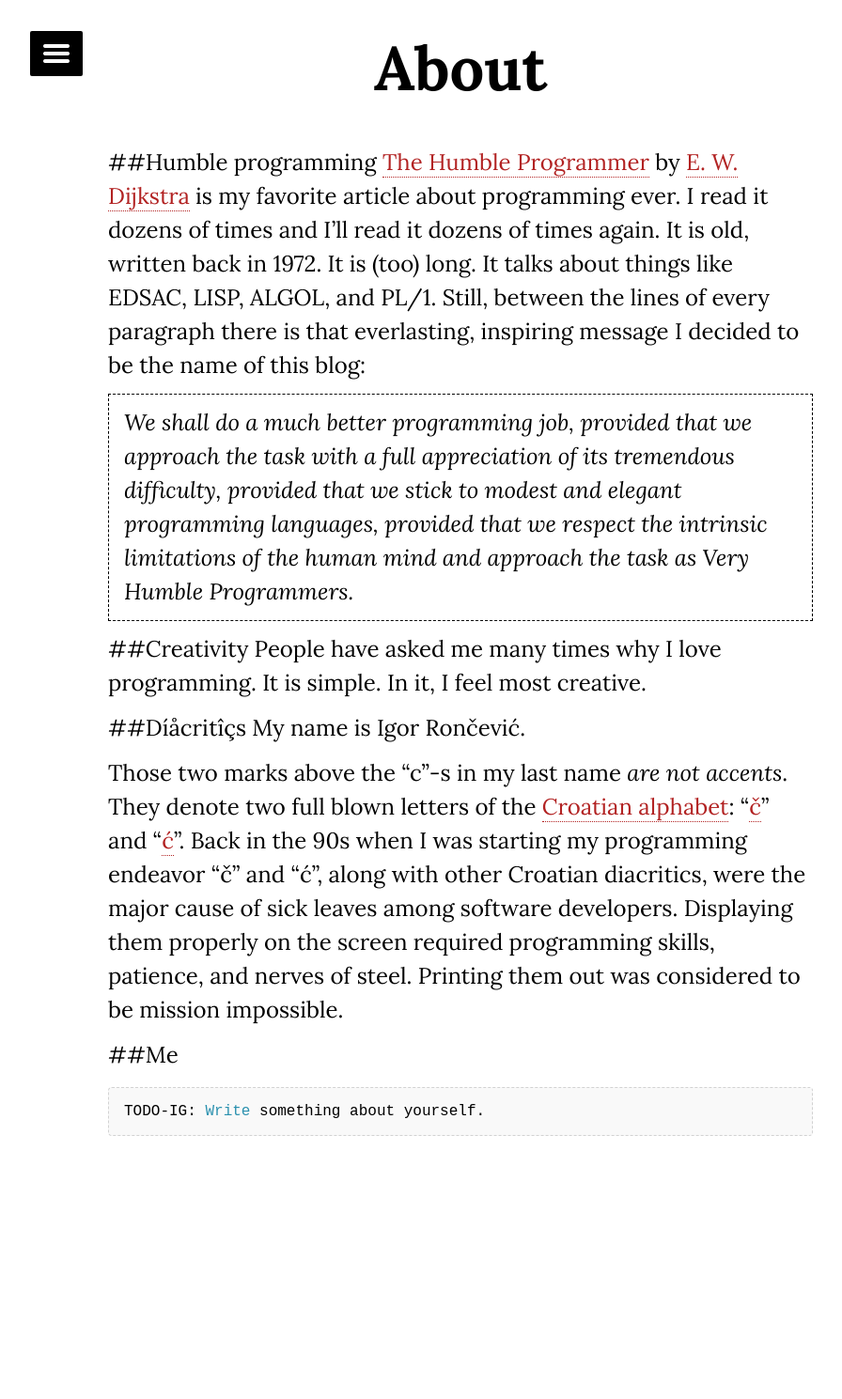
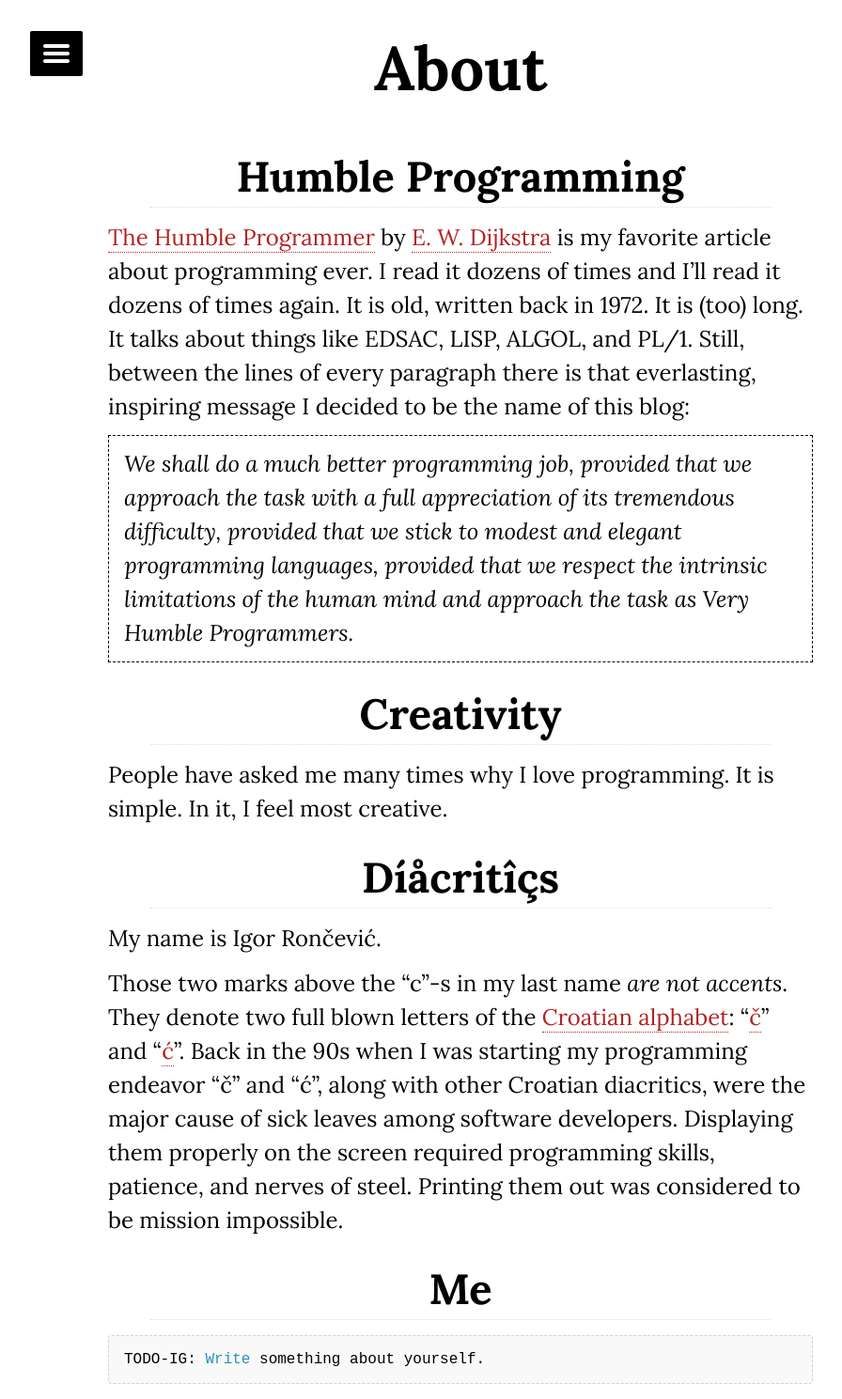
Before and after one commit to ironcev/thp.im, a Jekyll site: the page built from about/index.md, in a window 1280 px wide. Shown: the whole page at 94% size, without its empty margins (150-1046 px from the left). Built offline with Jekyll 4.4.1, drawn with Linux system fonts in a browser that asks for light colours; nearby versions of some CDN libraries.

```diff
--- a/about/index.md
+++ b/about/index.md
@@ -4,19 +4,19 @@ subtitle: "About humble programming, creativity, diacritics, (and one day eventu
 permalink: /about/
 hasCode: true
 ---
-##Humble programming
+## Humble Programming
 [The Humble Programmer](http://www.cs.utexas.edu/users/EWD/transcriptions/EWD03xx/EWD340.html) by [E. W. Dijkstra](http://www.cs.utexas.edu/users/EWD/welcome.html) is my favorite article about programming ever. I read it dozens of times and I'll read it dozens of times again. It is old, written back in 1972. It is (too) long. It talks about things like EDSAC, LISP, ALGOL, and PL/1. Still, between the lines of every paragraph there is that everlasting, inspiring message I decided to be the name of this blog:
 
 > We shall do a much better programming job, provided that we approach the task with a full appreciation of its tremendous difficulty, provided that we stick to modest and elegant programming languages, provided that we respect the intrinsic limitations of the human mind and approach the task as Very Humble Programmers.
 
-##Creativity
+## Creativity
 People have asked me many times why I love programming. It is simple. In it, I feel most creative.
 
-##Díåcritîçs
+## Díåcritîçs
 My name is Igor Rončević.
 
 Those two marks above the "c"-s in my last name *are not accents*. They denote two full blown letters of the [Croatian alphabet](http://en.wikipedia.org/wiki/Croatian_alphabet): "[č](http://en.wikipedia.org/wiki/Č)" and "[ć](http://en.wikipedia.org/wiki/Ć)". Back in the 90s when I was starting my programming endeavor "č" and "ć", along with other Croatian diacritics, were the major cause of sick leaves among software developers. Displaying them properly on the screen required programming skills, patience, and nerves of steel. Printing them out was considered to be mission impossible.
 
-##Me
+## Me
 
     TODO-IG: Write something about yourself.
```
